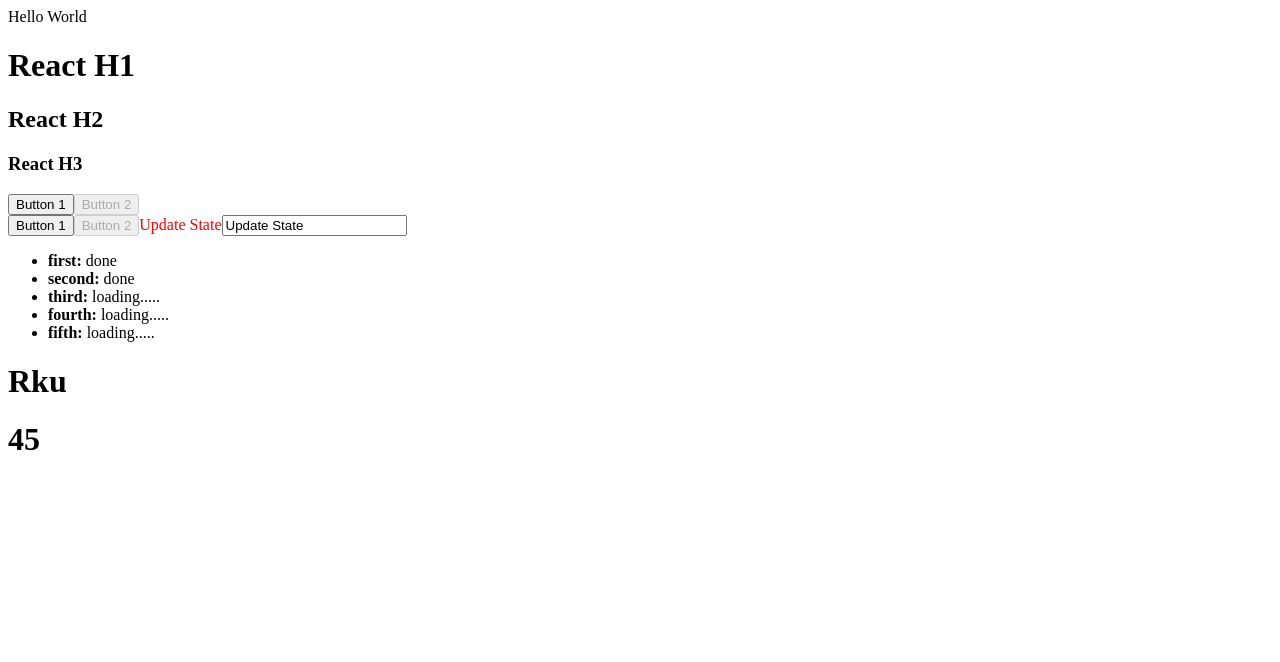
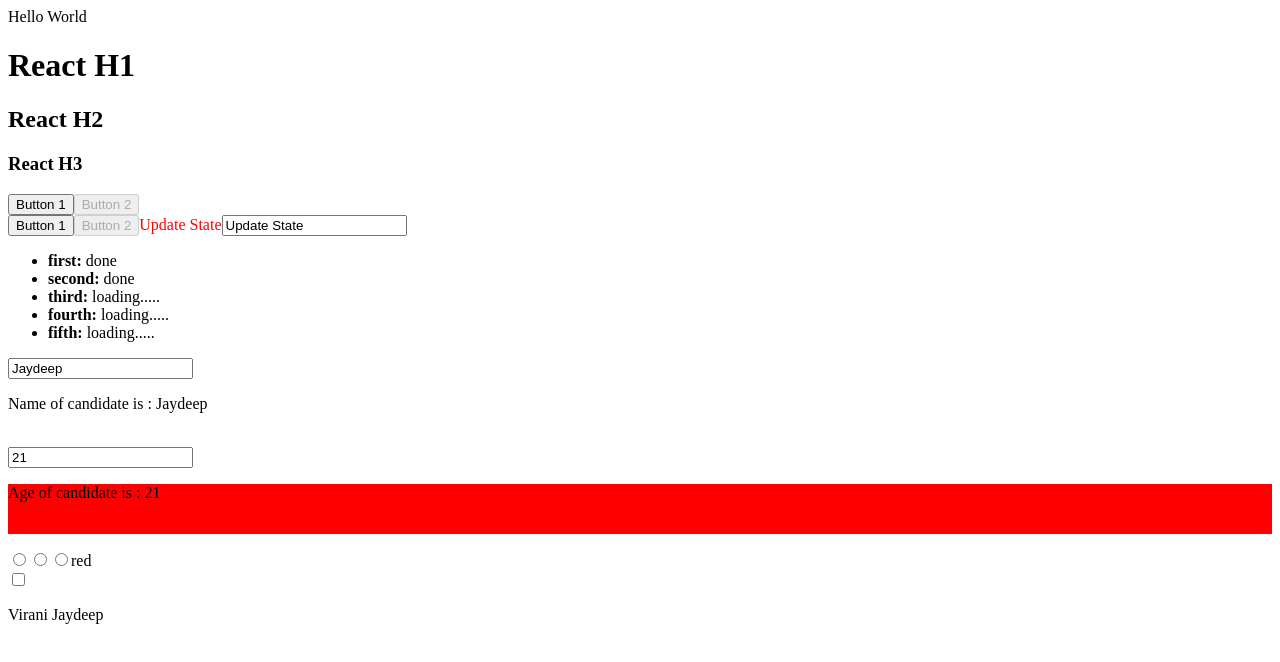
Before and after one commit to Jaydeep-Virani/demo, a React (Vite) app: page / in a window 1280 px wide. Shown: the top 662 px of the page. Built offline with nearby package versions, Linux system fonts and the light colour scheme.

Commit message:
Update stateexmp.jsx

```diff
--- a/src/lec0201/stateexmp.jsx
+++ b/src/lec0201/stateexmp.jsx
@@ -1,11 +1,39 @@
 import { useState } from "react";
 function Stateexmps(){
-    const [name] = useState("Rku");
-    const [age] = useState("45");
+    const [name, setName] = useState("Jaydeep");
+    const [age, setAge] = useState("21");
+    const [color, setColor] = useState("red");
+    const [isChecked, setIsChecked] = useState(false);
     return (
         <div>
-            <h1>{name}</h1>
-            <h1>{age}</h1>
+            <input type="text"
+                value={name}
+                onChange={
+                            (e)=> setName(e.target.value)
+                        }
+            />
+            <p>Name of candidate is : {name}</p>
+            <br/>
+            <input type="number"
+                value={age}
+                onChange={
+                            (e)=> setAge(e.target.value)
+                        }
+            />
+            <p style={{background: color, height:50}}>
+                Age of candidate is : {age}
+            </p>
+            <input type="radio" name="C1"  onChange={()=> setColor("Blue")}/>
+            <input type="radio" name="C1"  onChange={()=> setColor("Yellow")}/>
+            <input type="radio" name="C1"  onChange={()=> setColor("Green")}/>
+
+            {color}
+            <br/>
+            <input
+                type="checkbox"
+                checked={isChecked}
+                onChange={() => setIsChecked(!isChecked)} />
+            <p style={{fontWeight: isChecked ? "bold" : "normal"}} >Virani Jaydeep</p>
         </div>
     );
 }
```
